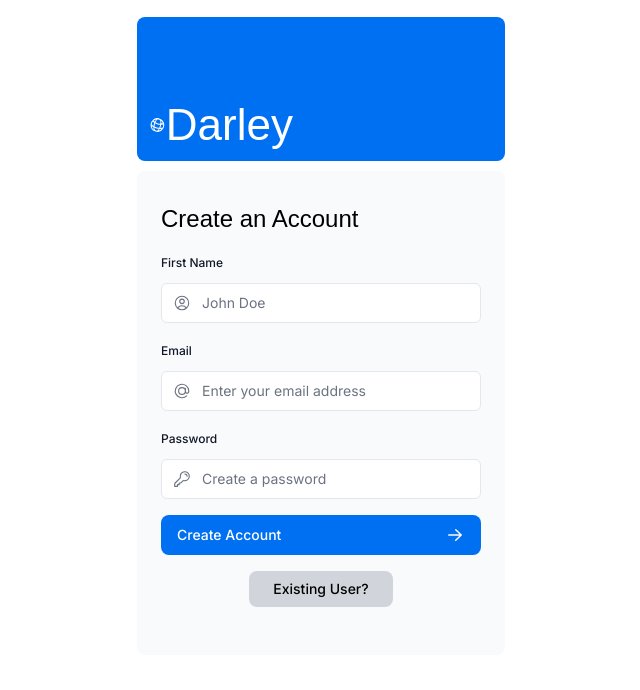
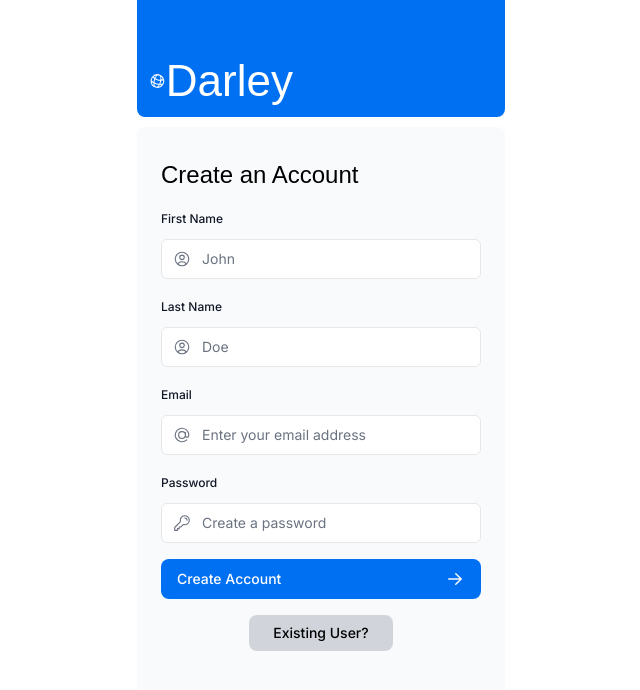
Before and after one commit to kdarley/fireequipmentfrontend, a Next.js app: page /register in a window 1280 px wide. Shown: the top 690 px of the page, without its empty margins (319-959 px from the left). Built offline with nearby package versions, Linux system fonts and the light colour scheme; a web font is replaced by a local one.

Commit message:
Testing added last name to form.

```diff
--- a/app/ui/register-form.tsx
+++ b/app/ui/register-form.tsx
@@ -22,9 +22,10 @@ export default function RegisterForm() {
   const [state, formAction] = useActionState(createUser, initialState);
 
   const [formValues, setFormValues] = useState({
-  name: '',
-  email: '',
-  password: '',
+    first_name: '',
+    last_name: '',
+    email: '',
+    password: '',
   });
 
 
@@ -49,22 +50,54 @@ export default function RegisterForm() {
             <div className="relative">
               <input
                 className="peer block w-full rounded-md border border-gray-200 py-[9px] pl-10 text-sm outline-2 placeholder:text-gray-500"
-                id="name"
+                id="first_name"
                 type="name"
-                name="name"
-                placeholder="John Doe"
-                aria-describedby="name-error"
-                value={formValues.name}
+                name="first_name"
+                placeholder="John"
+                aria-describedby="first_name-error"
+                value={formValues.first_name}
                 onChange={(e) => {
-                  setFormValues({ ...formValues, name: e.target.value });
+                  setFormValues({ ...formValues, first_name: e.target.value });
                 }}
                 // required
               />
               <UserCircleIcon className="pointer-events-none absolute left-3 top-1/2 h-[18px] w-[18px] -translate-y-1/2 text-gray-500 peer-focus:text-gray-900" />
             </div>
-            <div id="name-error" aria-live="polite" aria-atomic="true">
-              {state.errors?.name &&
-                state.errors.name.map((error: string) => (
+            <div id="first_name-error" aria-live="polite" aria-atomic="true">
+              {state.errors?.first_name &&
+                state.errors.first_name.map((error: string) => (
+                  <p className="mt-2 text-sm text-red-500" key={error}>
+                    {error}
+                  </p>
+                ))}
+            </div>
+          </div>
+          <div>
+            <label
+              className="mb-3 mt-5 block text-xs font-medium text-gray-900"
+              htmlFor="last_name"
+            >
+              Last Name
+            </label>
+            <div className="relative">
+              <input
+                className="peer block w-full rounded-md border border-gray-200 py-[9px] pl-10 text-sm outline-2 placeholder:text-gray-500"
+                id="last_name"
+                type="name"
+                name="last_name"
+                placeholder="Doe"
+                aria-describedby="last_name-error"
+                value={formValues.last_name}
+                onChange={(e) => {
+                  setFormValues({ ...formValues, last_name: e.target.value });
+                }}
+                // required
+              />
+              <UserCircleIcon className="pointer-events-none absolute left-3 top-1/2 h-[18px] w-[18px] -translate-y-1/2 text-gray-500 peer-focus:text-gray-900" />
+            </div>
+            <div id="last_name-error" aria-live="polite" aria-atomic="true">
+              {state.errors?.last_name &&
+                state.errors.last_name.map((error: string) => (
                   <p className="mt-2 text-sm text-red-500" key={error}>
                     {error}
                   </p>
```
